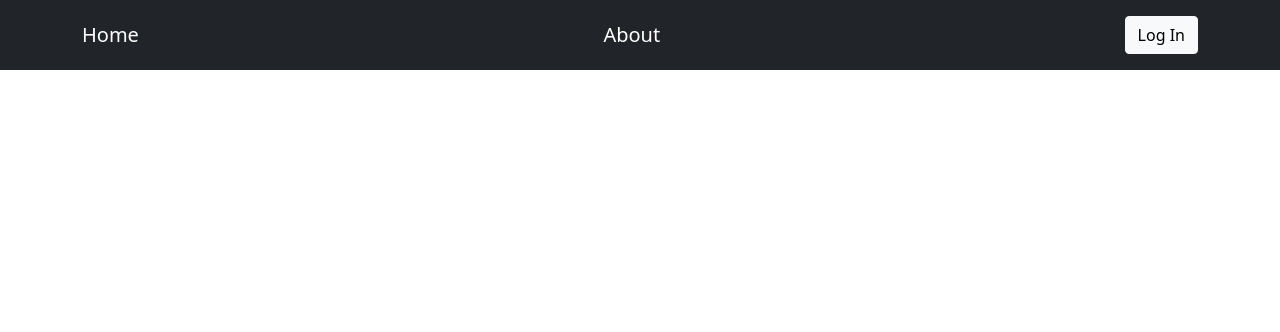
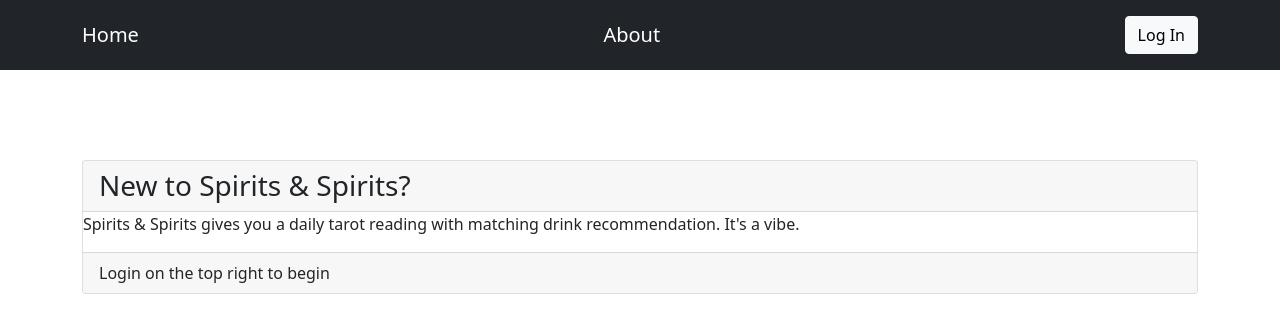
Before and after one commit to N-Germek/spirits-n-spirits-client, a React (Create React App) app: page / in a window 1280 px wide. Shown: the top 332 px of the page. Built offline with nearby package versions, Linux system fonts and the light colour scheme; no server answers.

Commit message:
adds card to splash page if not logged in

```diff
--- a/src/components/Spirit.js
+++ b/src/components/Spirit.js
@@ -6,6 +6,7 @@ import Row from 'react-bootstrap/Row';
 import { withAuth0 } from "@auth0/auth0-react";
 import "../App.css"
 import Container from 'react-bootstrap/Container';
+import Card from 'react-bootstrap/Card';
 
 // display image left of description for card
 class Spirit extends React.Component {
@@ -15,7 +16,7 @@ class Spirit extends React.Component {
 
     return (
       <>
-      {this.props.auth0.isAuthenticated &&
+        {this.props.auth0.isAuthenticated ?
           <>
             <Container className="centerButtons">
               <Button className="spiritButton" variant="outline-dark" onClick={this.props.drinkPreference}>{this.props.drinkTarget}</Button>
@@ -28,6 +29,14 @@ class Spirit extends React.Component {
               <Drink draw={this.props.draw} />
             </Row>
           </>
+          :
+          <Card>
+            <Card.Header as="h3">
+              New to Spirits & Spirits?
+              </Card.Header>
+              <Card.Text>Spirits & Spirits gives you a daily tarot reading with matching drink recommendation. It's a vibe.</Card.Text>
+              <Card.Footer>Login on the top right to begin</Card.Footer>
+          </Card>
         }
       </>
 
```
Also changed, not shown: src/img/placeholder-image.png (added). Lines whose indentation alone changed are shown as unchanged.
